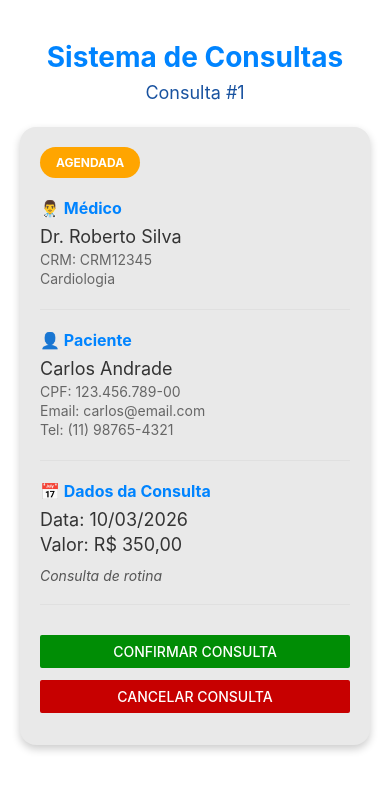
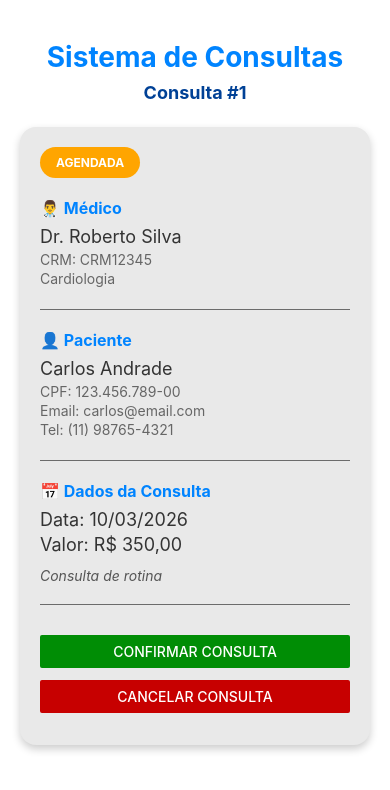
Before and after one commit to GabrielCabralmm/sistema-consulta, a React Native app: screen / in a window 390 px wide. Shown: the top 790 px of the page. Built offline with nearby package versions, Linux system fonts and the light colour scheme.

Commit message:
Ajustando o css do App.tsx

```diff
--- a/App.tsx
+++ b/App.tsx
@@ -175,7 +175,7 @@ const styles = StyleSheet.create({
   subtitulo: {
     fontSize: 18,
     color: "#004196",
-    opacity: 0.9,
+    fontWeight: "bold",
   },
   card: {
     backgroundColor: "#e9e9e9",
@@ -210,7 +210,7 @@ const styles = StyleSheet.create({
     marginBottom: 20,
     paddingBottom: 20,
     borderBottomWidth: 1,
-    borderBottomColor: "#e0e0e0",
+    borderBottomColor: "#6b6b6b",
   },
   label: {
     fontSize: 16,
```
